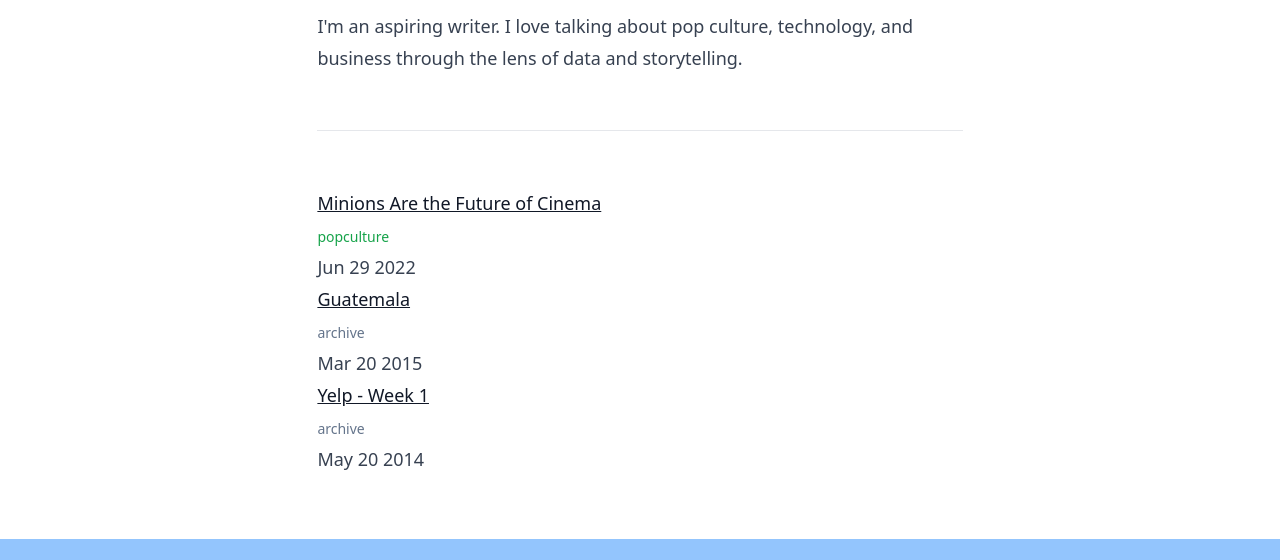
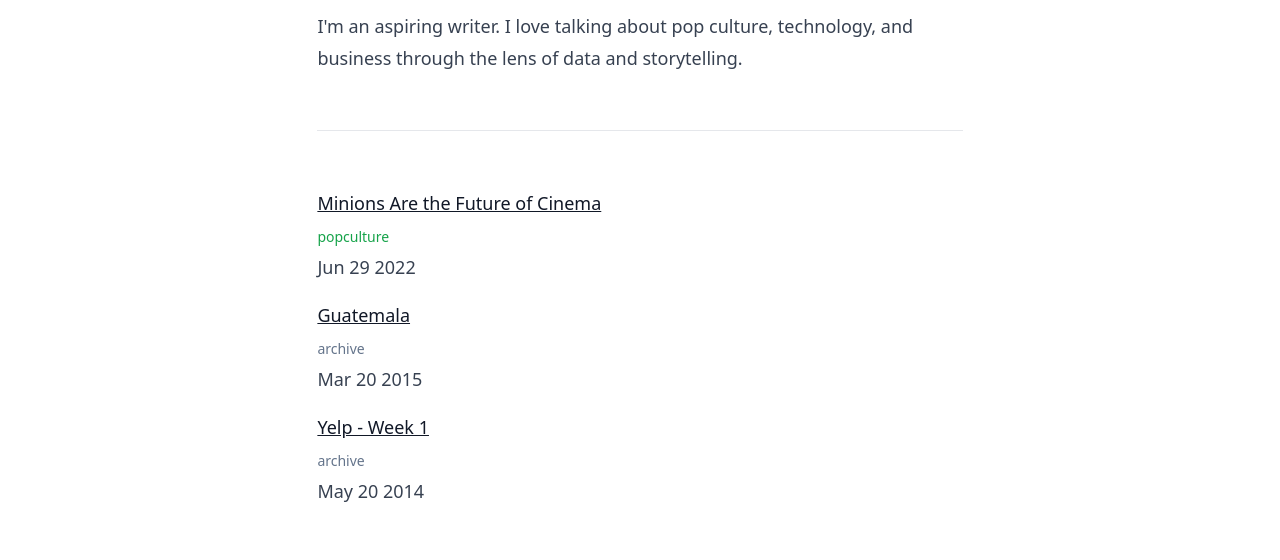
Before and after one commit to rambleraptor/rambleraptor.github.io, an Astro site: page /writing in a window 1280 px wide. Shown: the part 174-734 px from the top of the page. Built offline with nearby package versions, Linux system fonts and the light colour scheme; Astro itself is replaced by a stand-in of ours.

Commit message:
quick padding fix again

```diff
--- a/src/components/writing/WritingPost.astro
+++ b/src/components/writing/WritingPost.astro
@@ -2,7 +2,7 @@
 import WritingTags from './WritingTags.astro';
 const {entry} = Astro.props;
 ---
-<div>
+<div class="pb-4">
   <a href={`/writing/${entry.slug}`}>{entry.data.title}</a>
   <br />
   <WritingTags tags={entry.data.tags}/>
```
